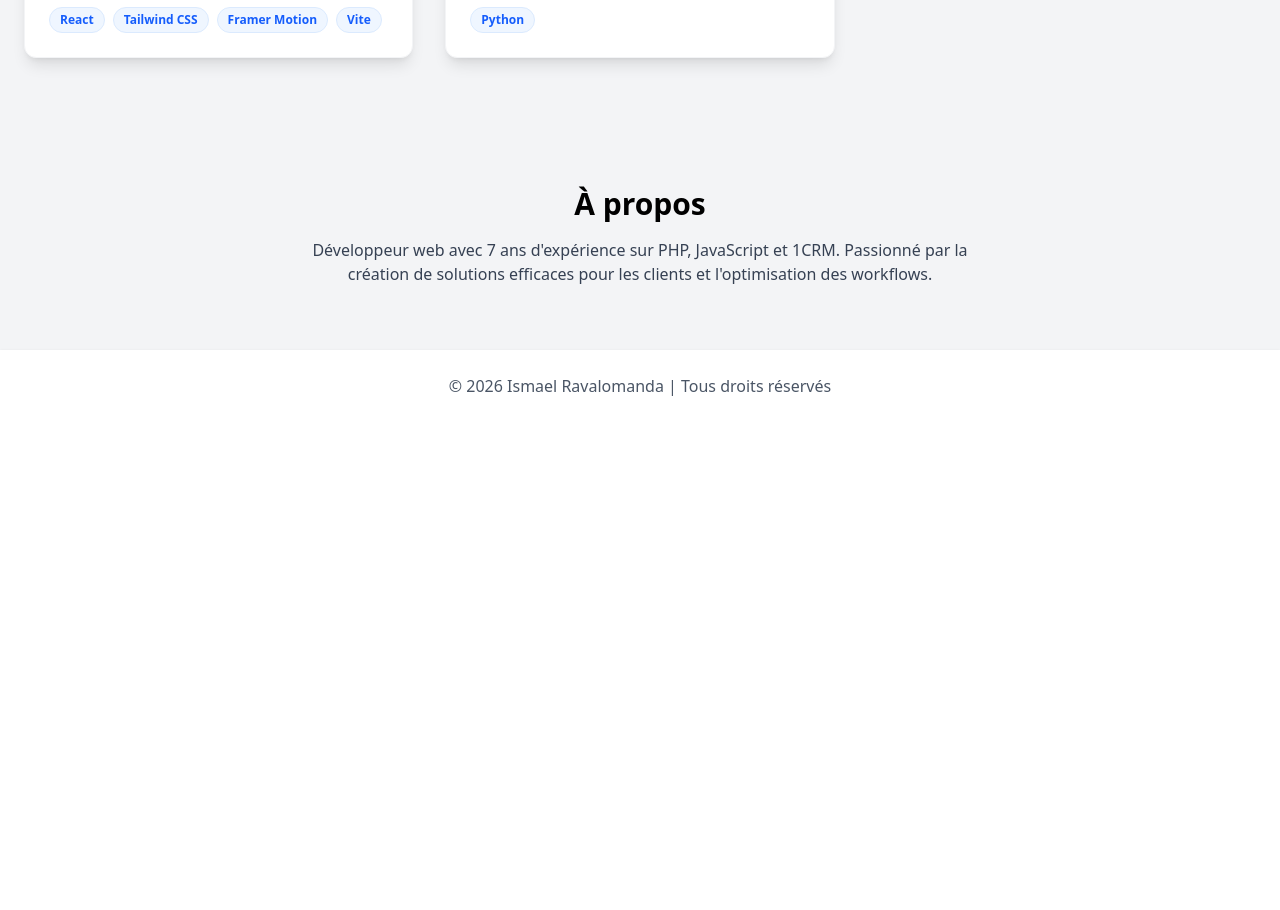
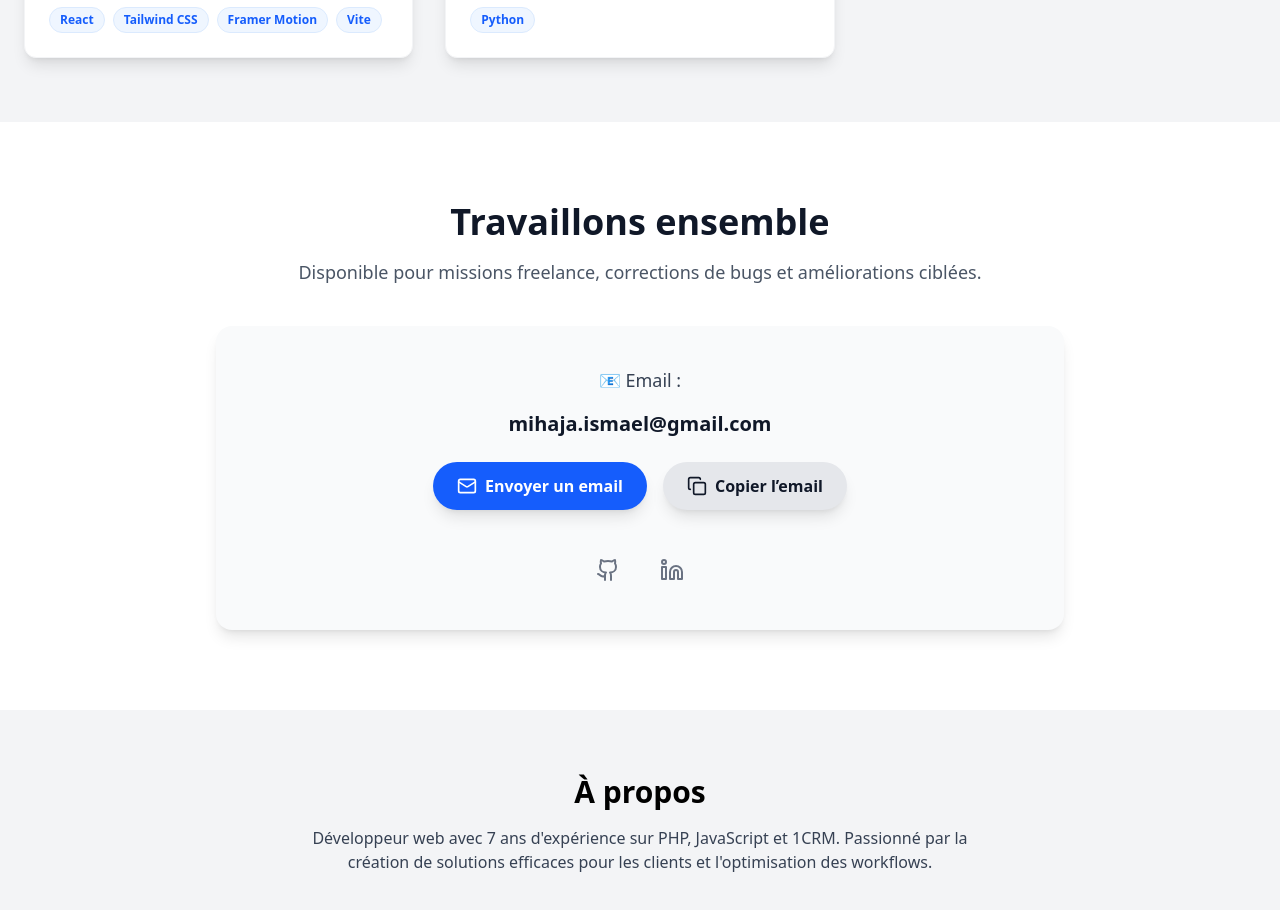
Before and after one commit to MihajaIsmael/portfolio, a React (Vite) app: page / in a window 1280 px wide. Shown: the part 2841-3751 px from the top of the page. Before the commit the page ends 3263 px from the top, so only its background shows below. Built offline with nearby package versions, Linux system fonts and the light colour scheme.

Commit message:
Implementing contact-me section

```diff
--- a/src/App.jsx
+++ b/src/App.jsx
@@ -2,6 +2,7 @@ import Header from './components/Header';
 import Hero from './components/Hero';
 import Skills from './components/Skills';
 import Projects from './components/Projects';
+import Contact from './components/Contact';
 import About from './components/About';
 import Footer from './components/Footer';
 
@@ -29,6 +30,7 @@ Mes interventions :
 
                 <Skills />
                 <Projects />
+                <Contact />
                 <About />
             </main>
 
--- /dev/null
+++ b/src/components/Contact.jsx
@@ -0,0 +1,84 @@
+import { motion } from "framer-motion";
+import { Copy, Github, Linkedin, Mail } from "lucide-react";
+import { useState } from "react";
+
+export default function Contact() {
+    const [copied, setCopied] = useState(false);
+
+    const handleCopy = () => {
+        navigator.clipboard.writeText("mihaja.ismael@gmail.com");
+        setCopied(true);
+        setTimeout(() => setCopied(false), 2000);
+    };
+
+    return (
+        <section id="contact" className="py-20 bg-white dark:bg-gray-900">
+            <div className="max-w-4xl mx-auto px-6 text-center">
+                <motion.div
+                    initial={{ opacity: 0, y: -20 }}
+                    whileInView={{ opacity: 1, y: 0 }}
+                    transition={{ duration: 0.5 }}
+                    className="mb-10"
+                >
+                    <h2 className="text-4xl font-extrabold text-gray-900 dark:text-white">
+                        Travaillons ensemble
+                    </h2>
+                    <p className="mt-4 text-lg text-gray-600 dark:text-gray-400">
+                        Disponible pour missions freelance, corrections de bugs et améliorations ciblées.
+                    </p>
+                </motion.div>
+
+                <motion.div
+                    initial={{ opacity: 0, y: 20 }}
+                    whileInView={{ opacity: 1, y: 0 }}
+                    transition={{ duration: 0.5, delay: 0.2 }}
+                    className="bg-gray-50 dark:bg-gray-800 rounded-2xl shadow-lg p-10"
+                >
+                    <p className="text-lg text-gray-700 dark:text-gray-300 mb-4">
+                        📧 Email :
+                    </p>
+
+                    <p className="text-xl font-semibold text-gray-900 dark:text-white mb-6">
+                        mihaja.ismael@gmail.com
+                    </p>
+
+                    <div className="flex flex-col sm:flex-row justify-center items-center gap-4">
+                        <a
+                            href="mailto:mihaja.ismael@gmail.com"
+                            className="inline-flex items-center gap-2 bg-blue-600 text-white px-6 py-3 rounded-full font-semibold hover:bg-blue-700 transition-all shadow-lg"
+                        >
+                            <Mail className="w-5 h-5" />
+                            Envoyer un email
+                        </a>
+                        <button
+                            onClick={handleCopy}
+                            className="inline-flex items-center gap-2 bg-gray-200 dark:bg-gray-700 text-gray-900 dark:text-white px-6 py-3 rounded-full font-semibold hover:bg-gray-300 dark:hover:bg-gray-600 transition-all shadow-lg"
+                        >
+                            <Copy className="w-5 h-5" />
+                            {copied ? "Copié !" : "Copier l’email"}
+                        </button>
+                    </div>
+
+                    <div className="mt-10 flex justify-center gap-6 text-gray-500 dark:text-gray-400">
+                        <a
+                            href="https://github.com/MihajaIsmael"
+                            target="_blank"
+                            rel="noopener noreferrer"
+                            className="hover:text-blue-600 transition-colors p-2 hover:bg-blue-100 dark:hover:bg-gray-700 rounded-full"
+                        >
+                            <Github className="w-6 h-6" />
+                        </a>
+                        <a
+                            href="https://www.linkedin.com/in/isma%C3%ABl-ravalomanda-390593170/"
+                            target="_blank"
+                            rel="noopener noreferrer"
+                            className="hover:text-blue-600 transition-colors p-2 hover:bg-blue-100 dark:hover:bg-gray-700 rounded-full"
+                        >
+                            <Linkedin className="w-6 h-6" />
+                        </a>
+                    </div>
+                </motion.div>
+            </div>
+        </section>
+    );
+}
```
